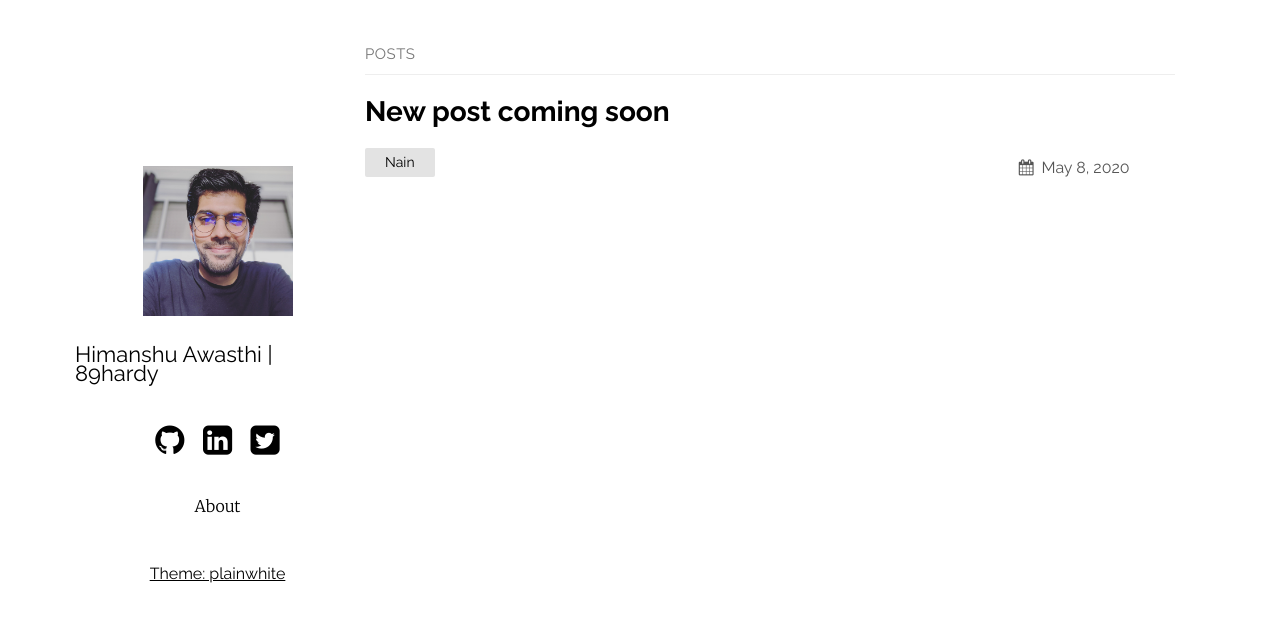
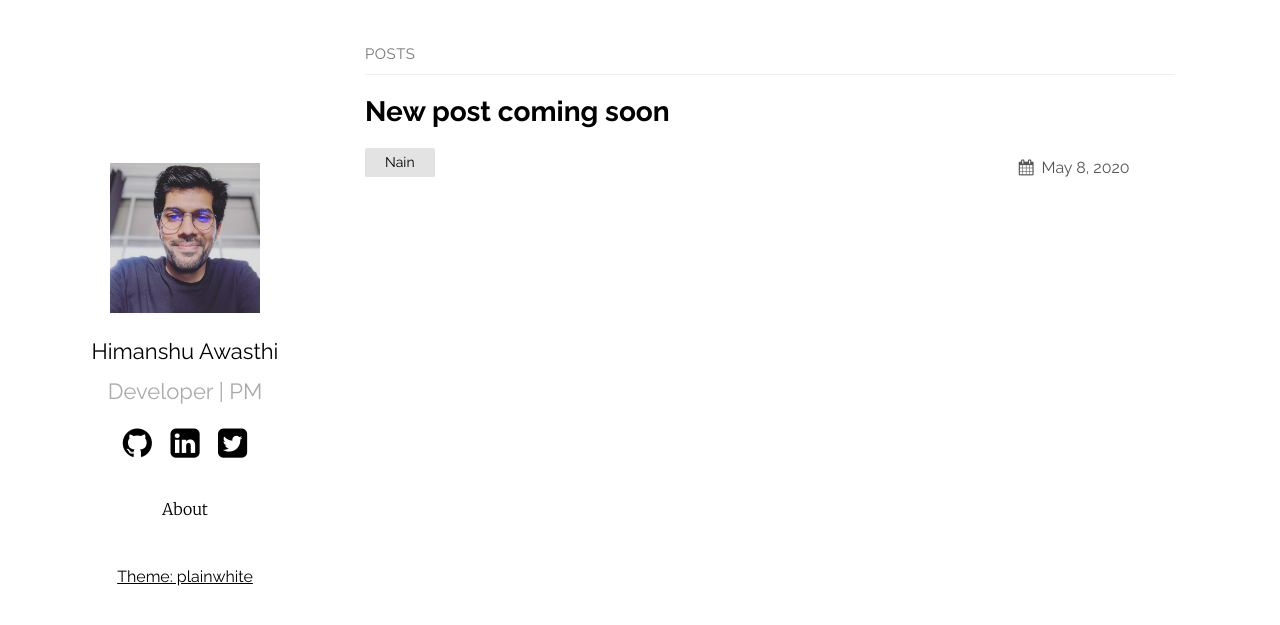
Before and after one commit to 89hardy/89hardy.github.io, a Jekyll site: the page built from index.md, in a window 1280 px wide. Shown: the top 625 px of the page. Built offline with Jekyll 4.4.1, drawn with Linux system fonts in a browser that asks for light colours.

Commit message:
Update _config.yml

```diff
--- a/_config.yml
+++ b/_config.yml
@@ -10,8 +10,8 @@ description: > # this means to ignore newlines until "show_exerpts:"
 sass:
   sass_dir: _sass
 plainwhite:
-  name: Himanshu Awasthi | 89hardy
-  tagline1: Developer | PM
+  name: Himanshu Awasthi
+  tagline: Developer | PM
   date_format: "%b %-d, %Y"
   sitemap: true # set to true to generate sitemap.xml content
 
```
